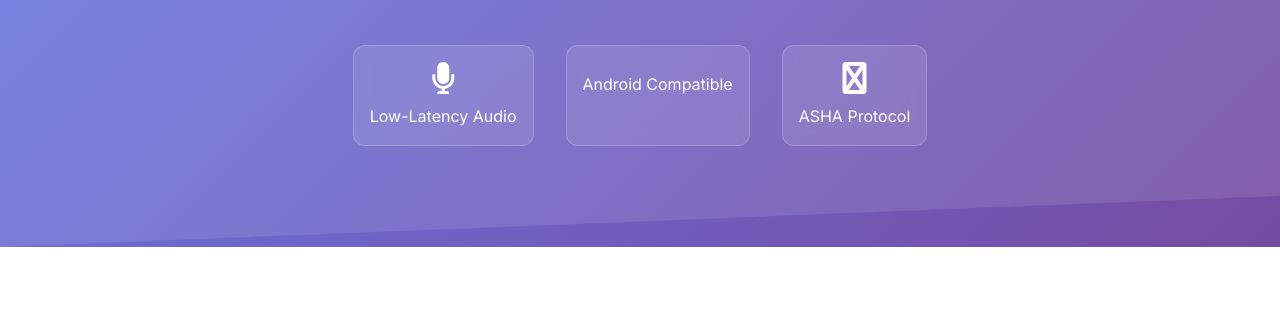
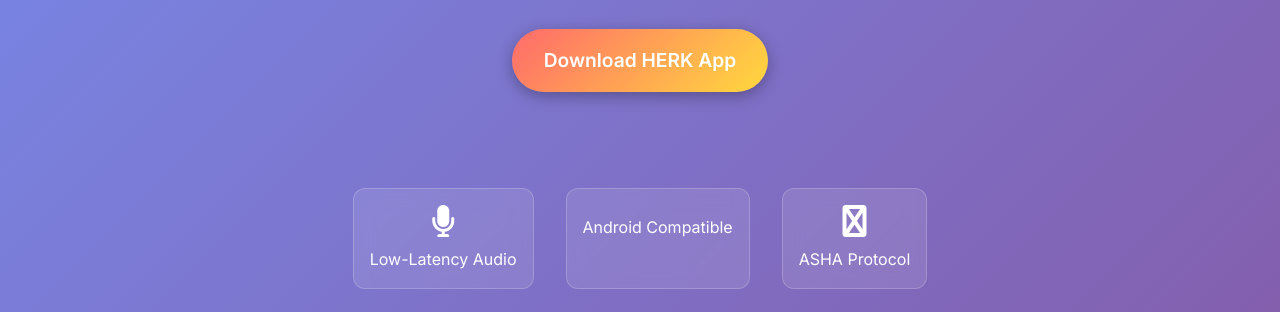
Before and after one commit to tea997/dcom_HERD, a website: page index.html in a window 1280 px wide. Shown: the part 369-681 px from the top of the page. Drawn offline with Linux system fonts and the light colour scheme.

Commit message:
Add download button for HERK app APK

```diff
--- a/css/style.css
+++ b/css/style.css
@@ -168,8 +168,28 @@
 
 .hero-subtitle {
     font-size: 1.5rem;
+    margin-bottom: 2rem;
+    opacity: 0.9;
+}
+
+.download-btn {
+    display: inline-block;
+    background: linear-gradient(135deg, #ff6b6b, #ffd93d);
+    color: white;
+    padding: 1rem 2rem;
+    font-size: 1.2rem;
+    font-weight: 600;
+    text-decoration: none;
+    border-radius: 50px;
+    box-shadow: 0 4px 15px rgba(0, 0, 0, 0.3);
+    transition: all 0.3s ease;
     margin-bottom: 3rem;
-    opacity: 0.9;
+}
+
+.download-btn:hover {
+    transform: translateY(-2px);
+    box-shadow: 0 8px 25px rgba(0, 0, 0, 0.4);
+    background: linear-gradient(135deg, #ff5252, #ffa726);
 }
 
 .hero-stats {
--- a/index.html
+++ b/index.html
@@ -42,6 +42,7 @@
             <div class="hero-container">
                 <h1 class="hero-title">HARK - Hearing Aid Relay Kit</h1>
                 <p class="hero-subtitle">Transforming smartphones into portable, high-quality table microphones for hearing aid users</p>
+                <a href="downloads/herk.apk" download class="download-btn">Download HERK App</a>
                 <div class="hero-stats">
                     <div class="stat">
                         <i class="fa-solid fa-microphone"></i>
```
Also changed, not shown: 1 other file.
